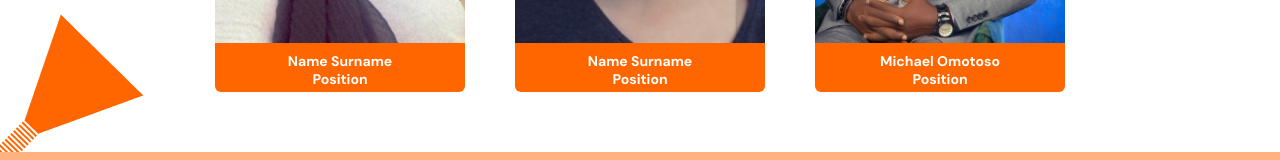
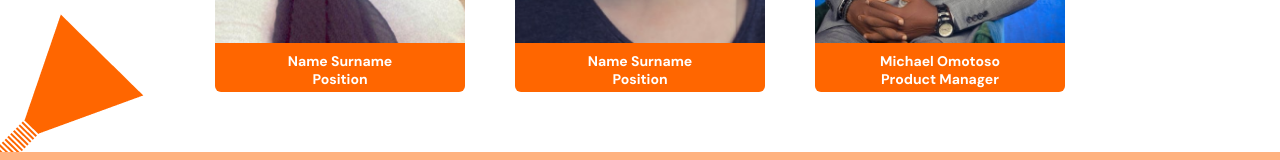
Before and after one commit to Pickbox-Project/Pickbox-frontend, a React (Create React App) app: page /aboutus in a window 1280 px wide. Shown: the part 2299-2459 px from the top of the page. Built offline with nearby package versions, Linux system fonts and the light colour scheme.

Commit message:
Updated Team Members Position

```diff
--- a/src/Components/Team/data.js
+++ b/src/Components/Team/data.js
@@ -42,6 +42,6 @@ export const teamsData = [{
         id: 7,
         teamMemberImage: michaelImage,
         teamMemberName: "Michael Omotoso",
-        teamMemberRole: "Position",
+        teamMemberRole: "Product Manager",
     },
 ];
```
